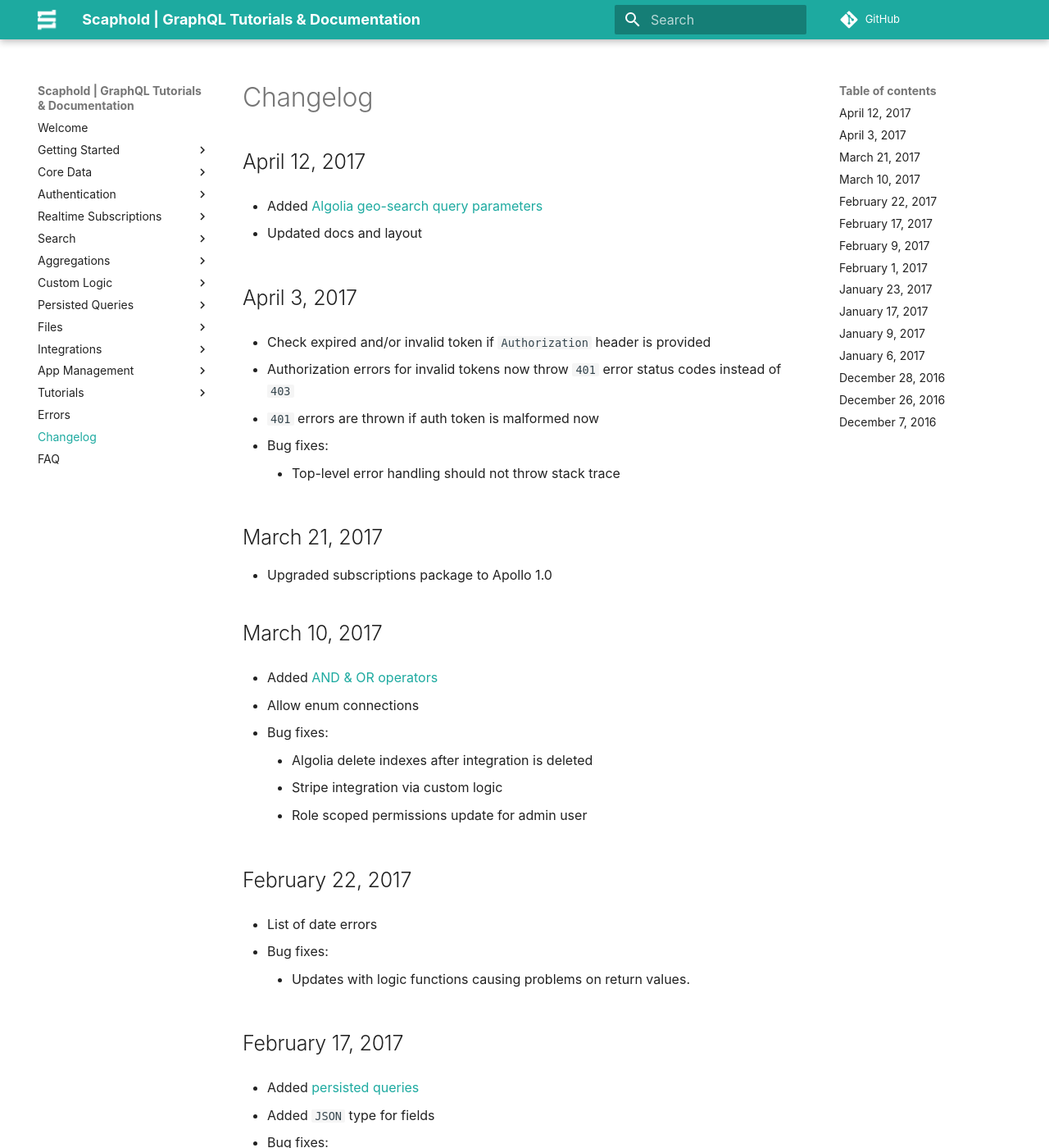
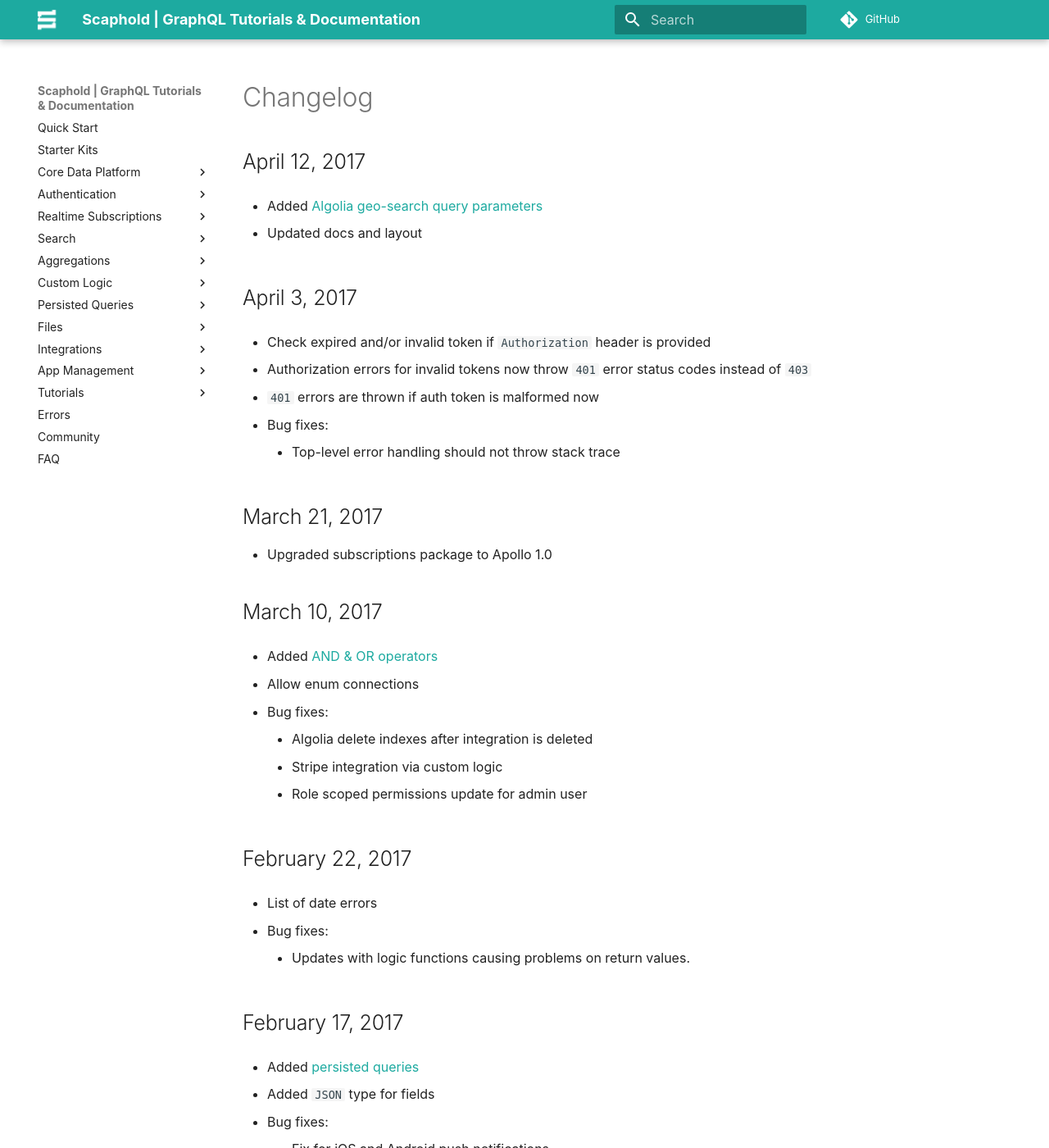
Before and after one commit to scaphold-io/scaphold-docs, an MkDocs documentation site: the page built from docs/changelog.md, in a window 1280 px wide and 1400 px high. Shown: the whole window at 82% size. Built offline with MkDocs 1.6.1 and Material for MkDocs 9.7.7, drawn with Linux system fonts in a browser that asks for light colours; some web fonts are replaced; comment, search, counter and statistics services are not loaded; old or Windows-style settings are respelled for this version of MkDocs.

Commit message:
Remove table of contents on right for larger main view and a few rearrangements.

```diff
--- a/docs/css/base.css
+++ b/docs/css/base.css
@@ -46,3 +46,22 @@ strong, b {
     background-color: #00776D;
   }
 }
+
+.md-content {
+  margin-right: 0;
+}
+
+.video-container {
+  box-shadow: 0 2px 2px 0 rgba(0,0,0,.14), 0 1px 5px 0 rgba(0,0,0,.12), 0 3px 1px -2px rgba(0,0,0,.2);
+	position: relative;
+	padding-bottom: 56.25%; /* 16:9 */
+	padding-top: 25px;
+	height: 0;
+}
+.video-container iframe {
+	position: absolute;
+	top: 0;
+	left: 0;
+	width: 100%;
+	height: 100%;
+}
--- a/mkdocs.yml
+++ b/mkdocs.yml
@@ -3,12 +3,9 @@ site_description: Documentation for Scaphold.io's GraphQL Backend-as-a-Service.
 site_url: 'https://docs.scaphold.io'
 copyright: 'Copyright &copy; 2017 Scaphold, Inc.'
 pages:
-    - Welcome: index.md
-    - Getting Started:
-      - Quickstart Video: getting-started/quickstart-video.md
-      - Starter Kits: getting-started/starter-kits.md
-      - Community: getting-started/community.md
-    - Core Data:
+    - Quick Start: index.md
+    - Starter Kits: getting-started/starter-kits.md
+    - Core Data Platform:
       - Introduction: coredata/index.md
       - The Schema: coredata/schema.md
       - Queries: coredata/queries.md
@@ -81,9 +78,10 @@ pages:
       - Integrate Apollo Optics: tutorials/apollo-optics-graphql-server.md
       - Add Social Auth: tutorials/adding-social-auth.md
     - Errors: errors.md
-    - Changelog: changelog.md
+    - Community: getting-started/community.md
     - FAQ: faq.md
 theme: 'material'
+theme_dir: 'theme'
 extra_css:
   - css/base.css
   - css/styles.css
--- /dev/null
+++ b/theme/main.html
@@ -0,0 +1,15 @@
+{% extends "base.html" %}
+
+{% block site_nav %}
+  <!-- Main navigation -->
+  {% if nav %}
+    <div class="md-sidebar md-sidebar--primary"
+        data-md-component="navigation">
+      <div class="md-sidebar__scrollwrap">
+        <div class="md-sidebar__inner">
+          {% include "partials/nav.html" %}
+        </div>
+      </div>
+    </div>
+  {% endif %}
+{% endblock %}
--- /dev/null
+++ b/theme/partials/toc.html
@@ -0,0 +1 @@
+<span style="display: none;"></span>
```
Also changed, not shown: docs/community.md (added, +27 -0 lines), docs/coredata/schema.md (+40 -17 lines), docs/index.md (+17 -49 lines), docs/index2.md (added, +76 -0 lines).
